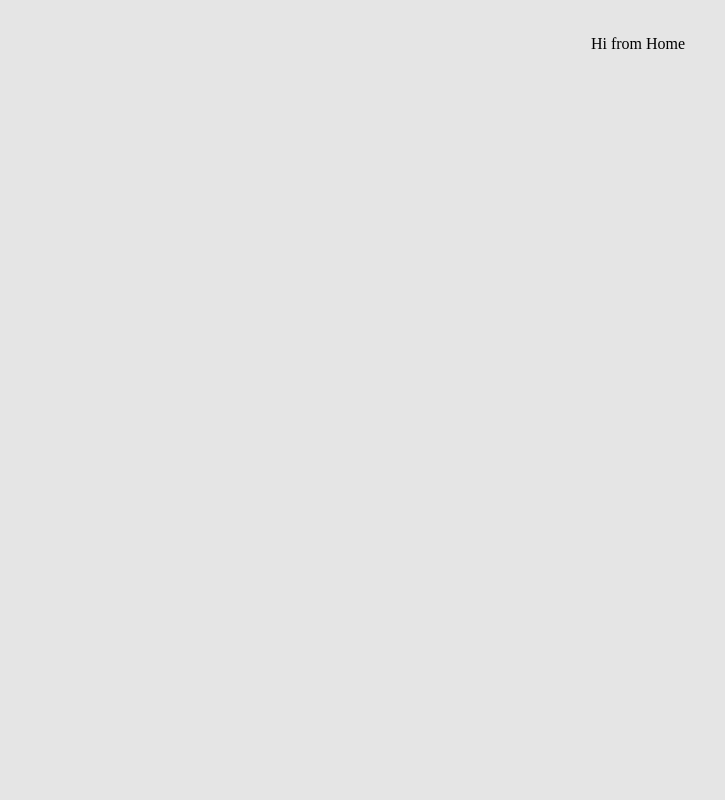
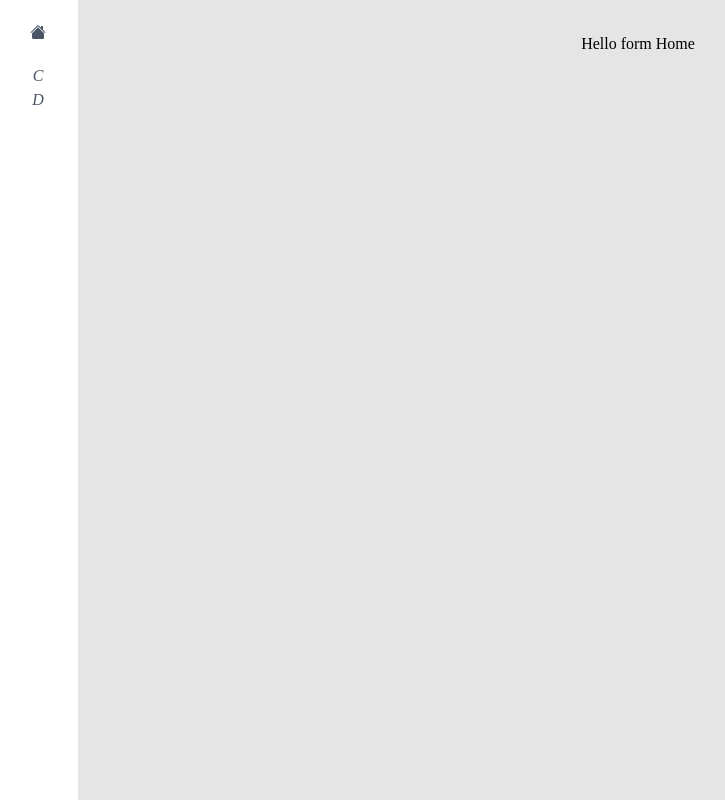
Before and after one commit to DigaantDogra/ClinicConnect, a React (Vite) app in the folder Clinic-connect/: page / in a window 1280 px wide. Shown: the whole page, without its empty margins (2-727 px from the left). Built offline with nearby package versions, Linux system fonts and the light colour scheme.

Commit message:
Navbar created and structured 1 icon with css

```diff
--- a/Clinic-connect/package.json
+++ b/Clinic-connect/package.json
@@ -11,8 +11,10 @@
   },
   "dependencies": {
     "@tailwindcss/vite": "^4.0.14",
+    "bootstrap-icons": "^1.11.3",
     "react": "^19.0.0",
     "react-dom": "^19.0.0",
+    "react-icons": "^5.5.0",
     "tailwindcss": "^4.0.14"
   },
   "devDependencies": {
--- a/Clinic-connect/src/App.jsx
+++ b/Clinic-connect/src/App.jsx
@@ -1,10 +1,12 @@
 import './App.css'
+import { Navbar } from './Pages/NavBar'
 import { Home } from "./Pages/Patient/Home/Home"
 
 function App() {
 
   return (
     <>
+      <Navbar/>
       <Home/>
     </>
   )
--- /dev/null
+++ b/Clinic-connect/src/Pages/NavBar.jsx
@@ -0,0 +1,20 @@
+import { BsHouseFill } from "react-icons/bs"
+
+export const Navbar = () => {
+
+
+    return <div className="fixed top-0 left-0 h-screen w-20 m-0
+                            flex flex-col
+                            bg-white text-gray-600">
+        <SideIcon icon={<BsHouseFill />}></SideIcon>
+        <i>C</i>
+        <i>D</i>
+
+    </div>
+}
+
+const SideIcon = ({ icon }) => {
+    return <div className="sidebar-icon">
+        {icon}
+    </div>
+}
--- a/Clinic-connect/src/Pages/Patient/Home/Home.jsx
+++ b/Clinic-connect/src/Pages/Patient/Home/Home.jsx
@@ -1,7 +1,7 @@
-
+// import { ArrowUpCircle } from "react-icons/bs"
 
 export const Home = () => {
     return <>
-        Hi from Home
+        Hello form Home
     </>
 }
--- a/Clinic-connect/src/index.css
+++ b/Clinic-connect/src/index.css
@@ -6,3 +6,9 @@ html,body {
   font-family: 'Times New Roman', Times, serif;
   background: #E5E5E5;
 }
+
+@layer components{
+  .sidebar-icon {
+    @apply relative flex items-center justify-center h-12 w-12 mt-2 mb-2 mx-auto rounded-xl hover:text-blue-400 hover:bg-blue-500 transition-all;
+  }
+}
```
Also changed, not shown: 1 other file (tests, documents, lock files or other folders).
